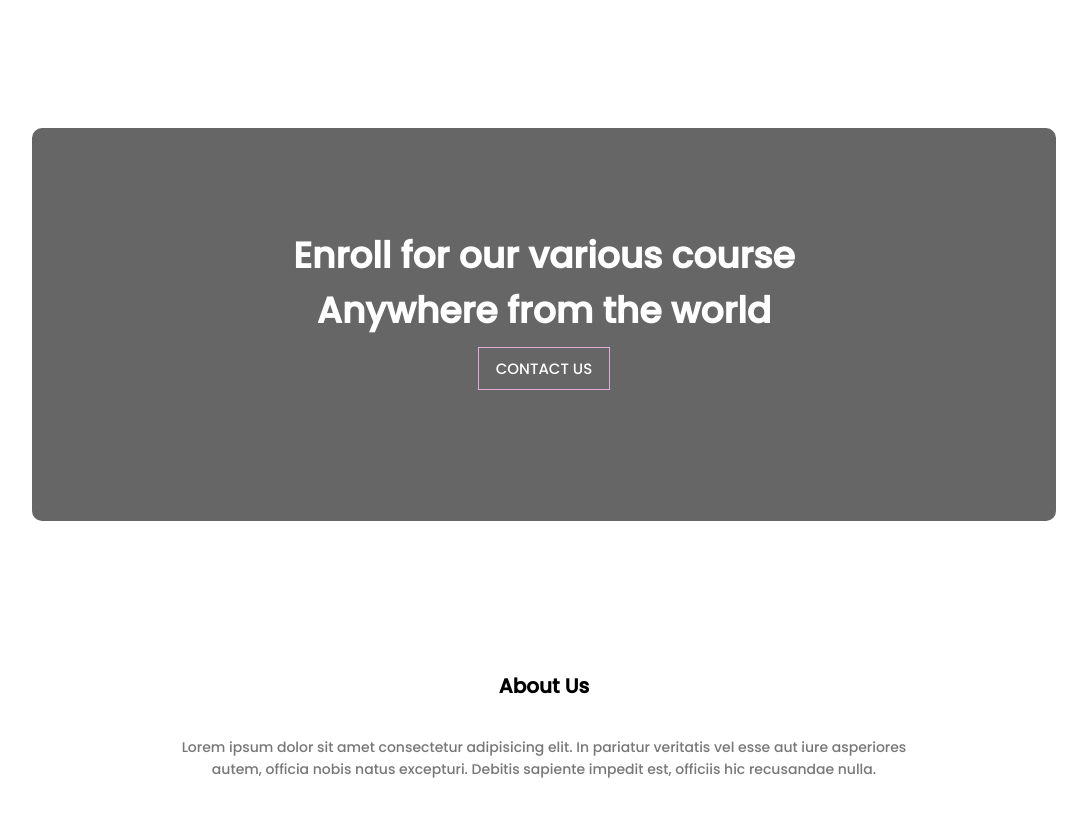
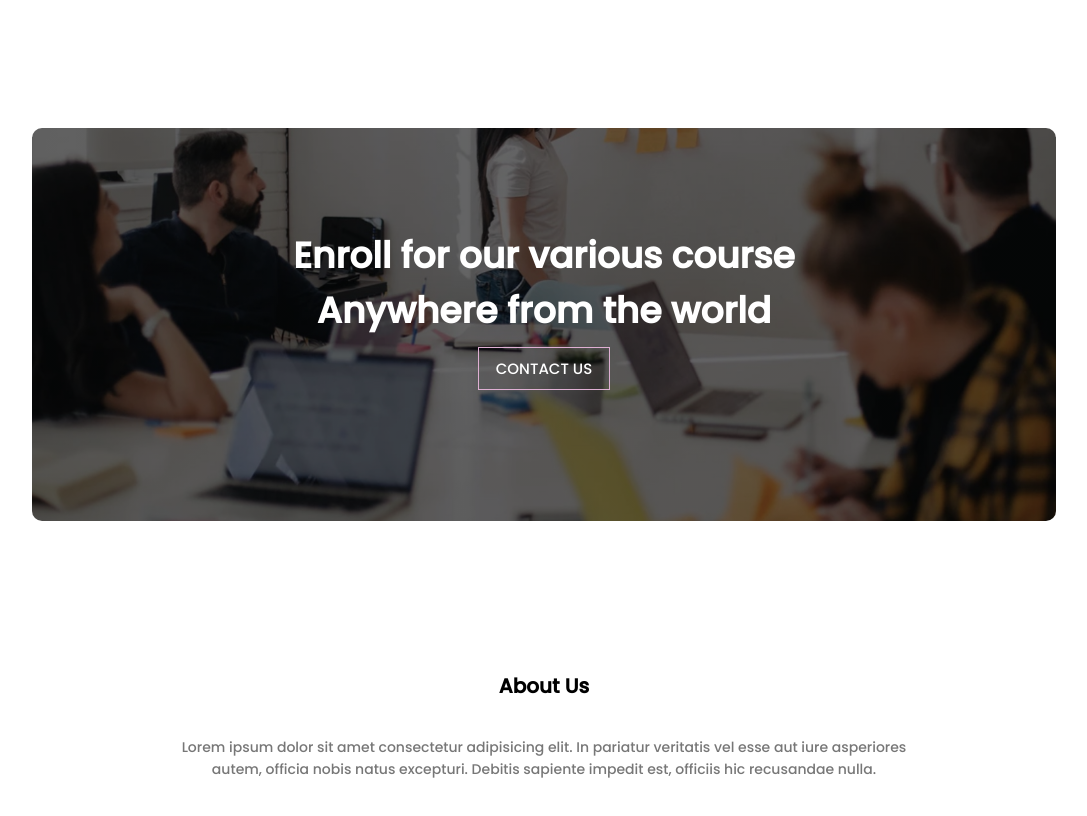
Before and after one commit to BhushanChaware/collegegwebsite, a plain HTML site: page index.html in a window 1280 px wide. Shown: the part 3420-4236 px from the top of the page, without its empty margins (96-1183 px from the left). Drawn offline with Linux system fonts and the light colour scheme; files whose address does not match are found by name.

Commit message:
Update web.css

```diff
--- a/web.css
+++ b/web.css
@@ -320,7 +320,7 @@ display: flex;
  .cta{
      margin: 100px auto;
      width: 80%;
-     background-image: linear-gradient(rgba(0,0,0,0.6),rgba(0,0,0,0.6)), url(img/banner2.jpg);
+     background-image: linear-gradient(rgba(0,0,0,0.6),rgba(0,0,0,0.6)), url(banner2.jpg);
     background-position: center;
     background-size: cover;
     border-radius: 10px;
```
